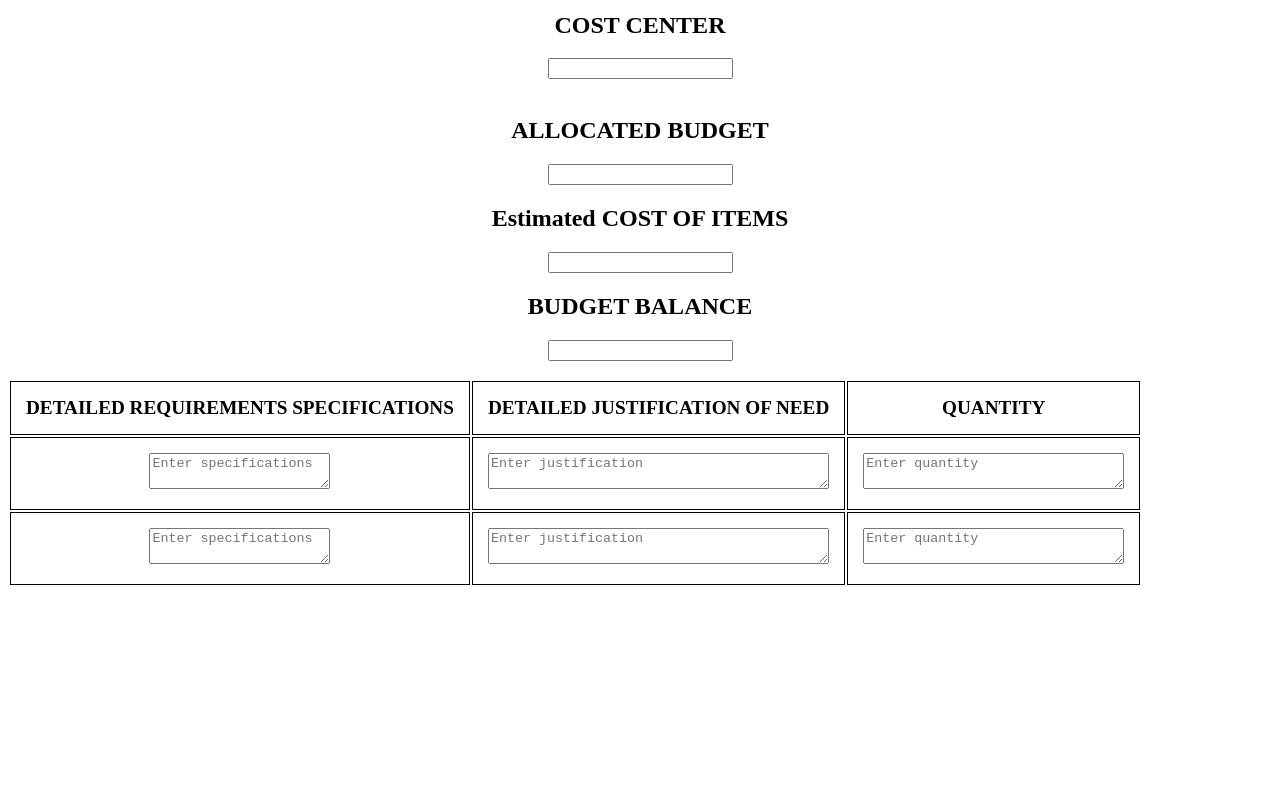
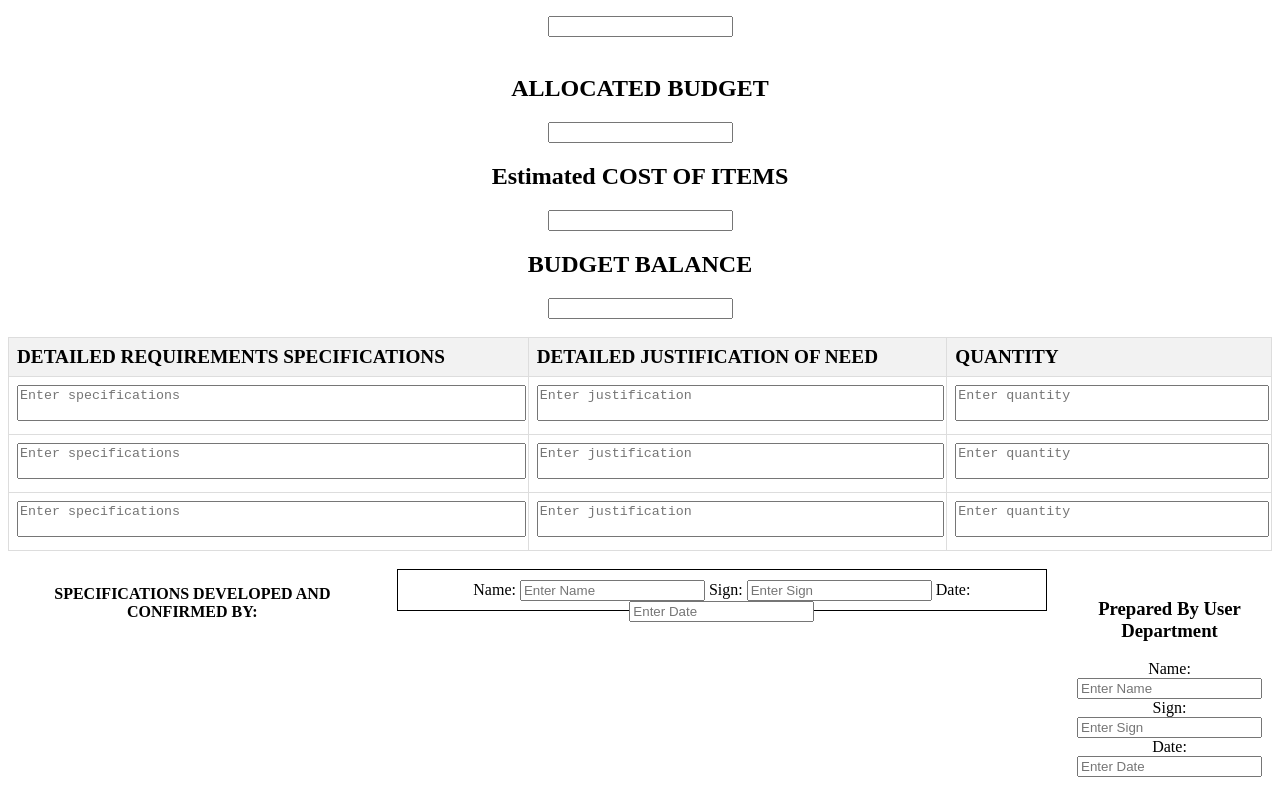
Before and after one commit to Emmanuel047/Procurement, a plain HTML site: page index.html in a window 1280 px wide. Shown: the part 520-1315 px from the top of the page. Before the commit the page ends 1115 px from the top, so only its background shows below. Drawn offline with Linux system fonts and the light colour scheme.

Commit message:
New comit

```diff
--- a/index.css
+++ b/index.css
@@ -3,7 +3,6 @@ header {
     align-items: center;
     justify-content: space-between;
     background-color: white;
-
     padding: 10px 20px;
 
 }
@@ -61,3 +60,41 @@ td {
     align-items: center;
 
 }
+table {
+        width: 100%;
+        border-collapse: collapse;
+    }
+    th, td {
+        border: 1px solid #ddd;
+        padding: 8px;
+        text-align: left;
+    }
+    th {
+        background-color: #f2f2f2;
+    }
+    textarea {
+        width: 100%; /* Makes the textarea fill the cell */
+        resize: none; /* Disables resizing */
+    }
+
+    .container {
+    display: flex;
+}
+
+.input-box {
+    border: 1px solid #000; /* Border for the rectangular shape */
+    padding: 10px; /* Padding inside the box */
+    margin-left: 20px; /* Space between the sentence and the box */
+    width: 700px; /* Set a fixed width for the input box */
+    height: 20px;
+}
+
+.Dep{
+    justify-content: left;
+    align-items: center;
+    margin-left: 20px;
+    display: flex;
+    flex-direction: column;
+    width: 200px;
+    padding: 10px;
+}
--- a/index.html
+++ b/index.html
@@ -75,7 +75,37 @@
         <td colspan="2"><textarea rows="2" cols="40" placeholder="Enter justification"></textarea></td>
         <td colspan="3"><textarea rows="2" cols="30" placeholder="Enter quantity"></textarea></td>
     </tr>
+    <tr>
+        <td><textarea rows="2" cols="20" placeholder="Enter specifications"></textarea></td>
+        <td colspan="2"><textarea rows="2" cols="40" placeholder="Enter justification"></textarea></td>
+        <td colspan="3"><textarea rows="2" cols="30" placeholder="Enter quantity"></textarea></td>
+    </tr>
 </table>
+</br>
+ <div class="container">
+        <p><b>SPECIFICATIONS DEVELOPED AND CONFIRMED BY: </b></p>
+        <div class="input-box">
+        <label for="name">Name:</label>
+            <input type="text" id="name" placeholder="Enter Name">
+            <label for="sign">Sign:</label>
+            <input type="text" id="sign" placeholder="Enter Sign">
+            <label for="date">Date:</label>
+            <input type="text" id="date" placeholder="Enter Date">
+        </div>
+    </br>
+        <div class="Dep">
+            <h3>
+                <b>
+                    Prepared By User Department
+                </b>
+            </h3>
+            <label for="name">Name:</label>
+            <input type="text" id="name" placeholder="Enter Name">
+            <label for="sign">Sign:</label>
+            <input type="text" id="sign" placeholder="Enter Sign">
+            <label for="date">Date:</label>
+            <input type="text" id="date" placeholder="Enter Date">
+        </div>
     </form>
 </body>
 
--- /dev/null
+++ b/test.css
@@ -0,0 +1,28 @@
+body {
+    font-family: Arial, sans-serif;
+    margin: 0;
+    padding: 20px;
+}
+
+.container {
+    display: flex;
+    align-items: center; /* Align items vertically centered */
+}
+
+.input-box {
+    border: 1px solid #000;
+    padding: 10px; /* Reduced padding for a smaller box */
+    margin-right: 20px; /* Space between the input box and the sentence */
+    width: 600px; /* Set a fixed width for the input box */
+}
+
+.input-box label {
+    display: block;
+    margin-top: 5px; /* Reduced margin for labels */
+}
+
+.input-box input {
+    width: calc(100% - 10px); /* Adjust width to fit within padding */
+    padding: 5px;
+    margin-top: 3px; /* Reduced margin for inputs */
+}
```
Also changed, not shown: test.html (added, +22 -0 lines), 1 other file.
